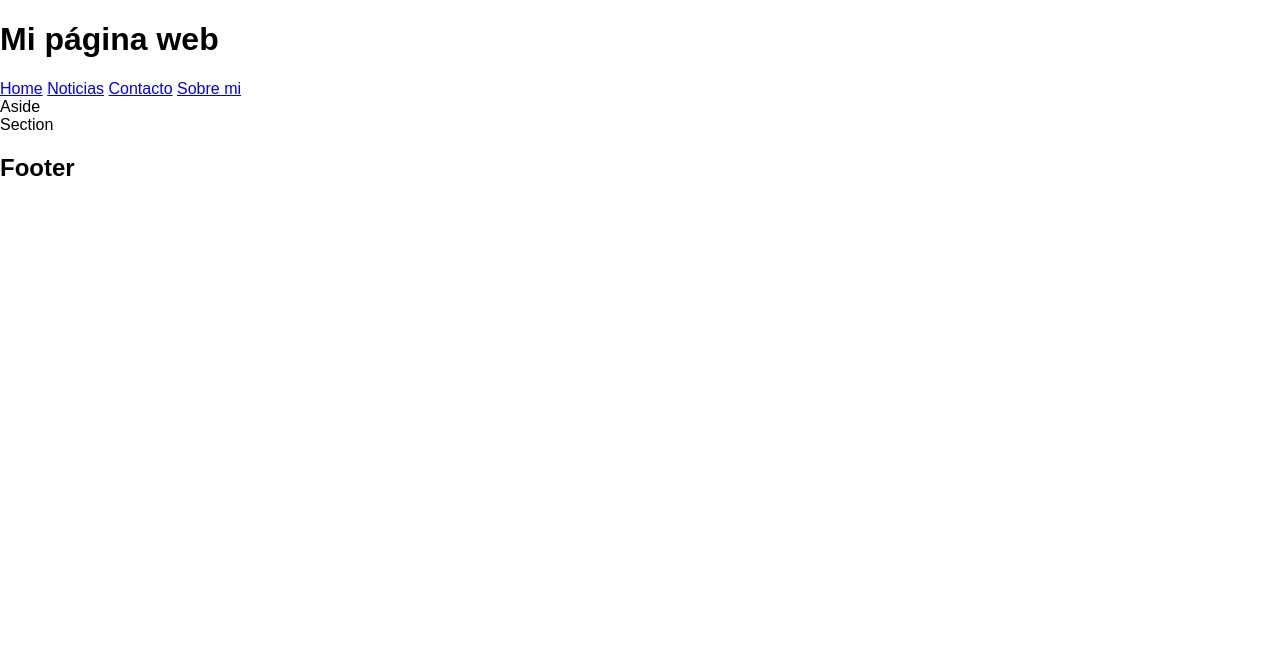
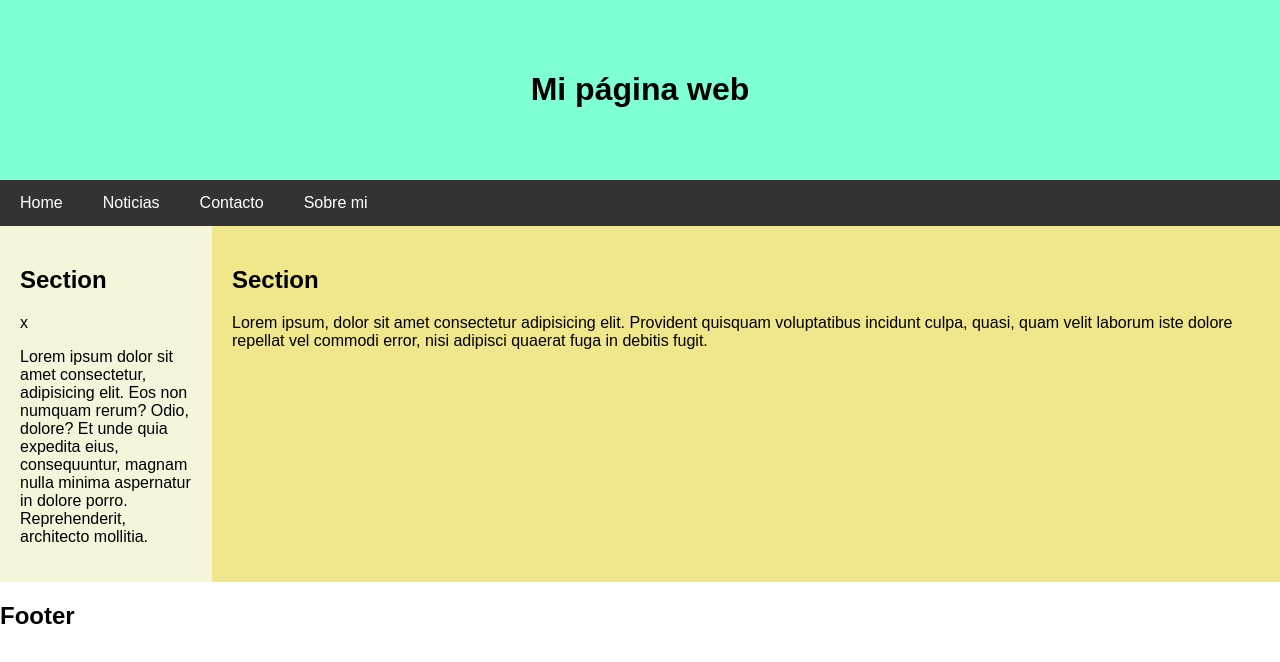
Before and after one commit to NextCodigos/layout-flex-kiko, a plain HTML site: page index.html in a window 1280 px wide. Drawn offline with Linux system fonts and the light colour scheme.

```diff
--- a/index.html
+++ b/index.html
@@ -21,9 +21,13 @@
     </nav>
 
     <div class="row">
-        <aside>Aside</aside>
+        <aside>
+            <h2>Section</h2>x
+            <p>Lorem ipsum dolor sit amet consectetur, adipisicing elit. Eos non numquam rerum? Odio, dolore? Et unde quia expedita eius, consequuntur, magnam nulla minima aspernatur in dolore porro. Reprehenderit, architecto mollitia.</p>
+        </aside>
         <section>
-            Section
+            <h2>Section</h2>
+            <p>Lorem ipsum, dolor sit amet consectetur adipisicing elit. Provident quisquam voluptatibus incidunt culpa, quasi, quam velit laborum iste dolore repellat vel commodi error, nisi adipisci quaerat fuga in debitis fugit.</p>
         </section>
 
     </div>
--- a/style.css
+++ b/style.css
@@ -7,3 +7,38 @@
     margin: 0;
     padding: 0;
 }
+
+header{
+    padding: 50px;
+    background-color: aquamarine;
+    text-align: center;
+}
+
+nav{
+    display: flex;
+    flex-direction: row;
+    background-color: #333;
+}
+
+nav a{
+    color: white;
+    padding: 14px 20px;
+    text-decoration: none;
+}
+
+.row{
+    display: flex;
+    /* Sino cabe abajo */
+    flex-wrap: wrap;
+}
+
+aside {
+    flex: 30px;
+    background-color: beige;
+    padding: 20px;
+}
+section {
+    flex: 70%;
+    background-color: khaki;
+    padding: 20px;
+}
```
